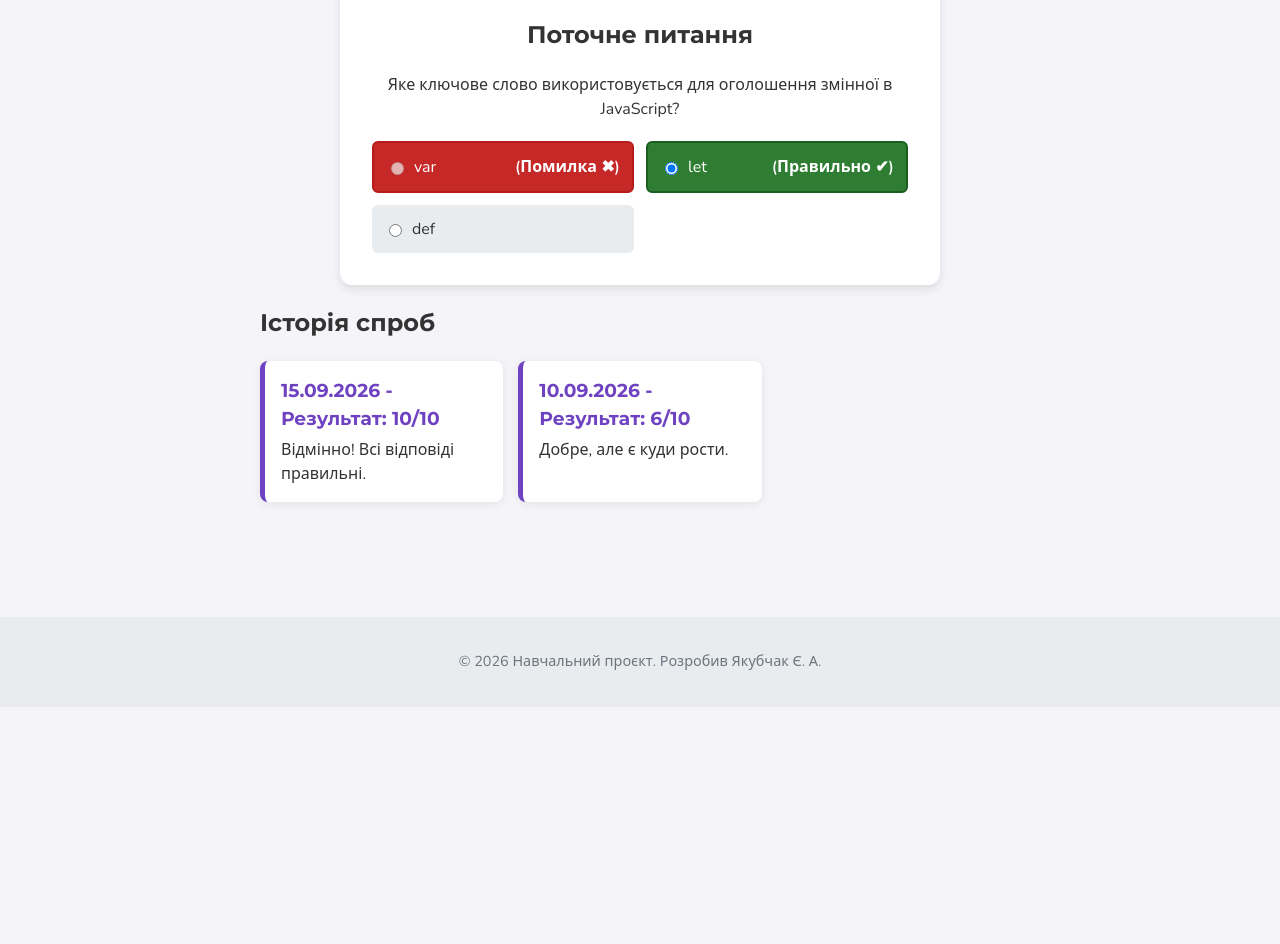
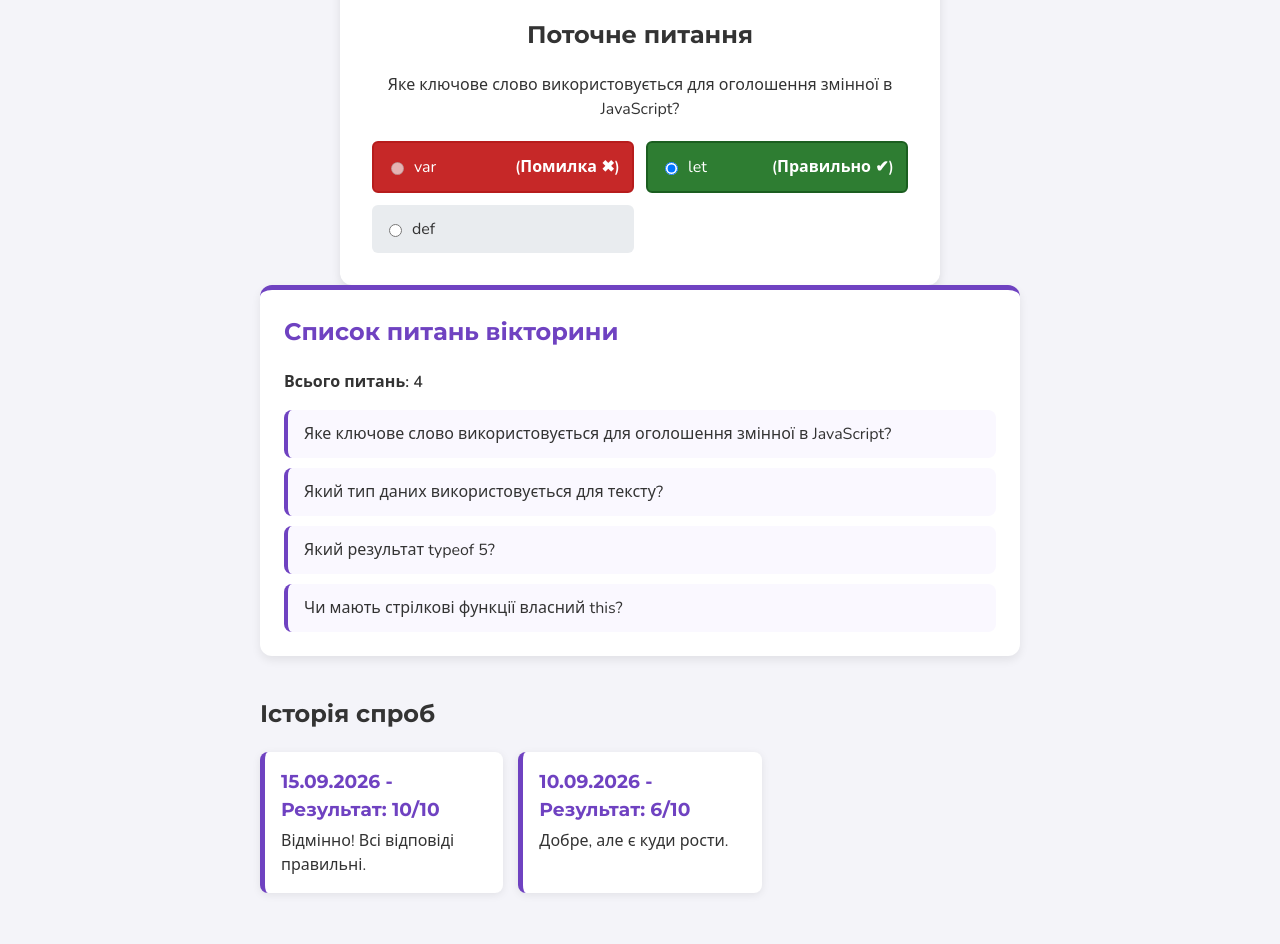
Before and after one commit to zenaakubcak-png/quiz-app, a plain HTML site: page index.html in a window 1280 px wide. Shown: the part 234-1178 px from the top of the page. Before the commit the page ends 941 px from the top, so only its background shows below. Drawn offline with nearby package versions, Linux system fonts and the light colour scheme.

Commit message:
7 лаба

```diff
--- a/css/style.css
+++ b/css/style.css
@@ -290,3 +290,45 @@ img {
         grid-template-columns: repeat(3, 1fr);
     }
 }
+/* =========================================
+   СПИСОК ПИТАНЬ ТА ПІДСУМОК (Практикум 7, Варіант 8)
+   ========================================= */
+#questions-bank {
+    background-color: white;
+    padding: 24px;
+    border-radius: 12px;
+    box-shadow: 0 4px 10px rgba(0, 0, 0, 0.08);
+    border-top: 5px solid #6f42c1;
+}
+
+#questions-bank h2 {
+    margin-top: 0;
+    color: #6f42c1;
+}
+
+#questions-count {
+    font-weight: 600;
+    color: #333;
+    margin-bottom: 16px;
+}
+
+#questions-list {
+    list-style: none;
+    padding: 0;
+    margin: 0;
+    display: flex;
+    flex-direction: column;
+    gap: 10px;
+}
+
+#questions-list li {
+    background-color: #f4f4f9;
+    padding: 12px 16px;
+    border-radius: 8px;
+    border-left: 4px solid #6c757d;
+}
+
+#questions-list li.answered {
+    border-left-color: #6f42c1;
+    background-color: #faf8ff;
+}
--- a/index.html
+++ b/index.html
@@ -13,6 +13,7 @@
         <h1>Вікторина</h1>
         <nav>
             <a href="#current-question">Питання</a>
+            <a href="#questions-bank">Список питань</a>
             <a href="#history">Результати</a>
         </nav>
     </header>
@@ -21,7 +22,6 @@
     <main>
         <!-- Секція поточного питання -->
         <section id="current-question">
-            <!-- ДОДАНО: Нечітка вимога (виразний номер питання та прогрес) -->
             <div class="question-header">
                 <span class="question-number">Питання 3 з 10</span>
                 <div class="progress-bar-container">
@@ -33,7 +33,6 @@
             <p>Яке ключове слово використовується для оголошення змінної в JavaScript?</p>
 
             <form class="options">
-                <!-- ДОДАНО: класи correct / incorrect та span з текстом результату для доступності (чітка вимога) -->
                 <label class="option-btn incorrect">
                     <input type="radio" name="q1" id="ans1" disabled> var
                     <span class="result-text">(Помилка ✖)</span>
@@ -50,7 +49,17 @@
             </form>
         </section>
 
-        <!-- Секція історії спроб (повторювані елементи розмічаємо як article) -->
+        <!-- Секція списку питань (динамічний рендер за варіантом 8) -->
+        <section id="questions-bank">
+            <h2>Список питань вікторини</h2>
+            <p id="questions-count">Всього питань: 0</p>
+            <ul id="questions-list">
+                <!-- Статичний приклад-орієнтир з попереднього етапу; видаляється у script.js -->
+                <li class="static-example" data-answer="example">Приклад статичного питання для перевірки видалення</li>
+            </ul>
+        </section>
+
+        <!-- Секція історії спроб -->
         <section id="history">
             <h2>Історія спроб</h2>
             <div class="history-cards">
@@ -70,7 +79,5 @@
     <footer>
         <p>&copy; 2026 Навчальний проєкт. Розробив Якубчак Є. А.</p>
     </footer>
-
-    <script src="js/app.js"></script>
 </body>
 </html>
--- a/script.js
+++ b/script.js
@@ -1,6 +1,12 @@
 // Перевірка підключення
 // Виводимо повідомлення, щоб переконатися, що файл успішно підключено до HTML
 console.log('script.js підключено');
+
+// Видаляємо статичний приклад елемента зі списку на старті роботи скрипта
+const staticExample = document.querySelector('#questions-list .static-example');
+if (staticExample) {
+  staticExample.remove();
+}
 
 // Оголошення даних свого варіанта
 // Створюємо масив об'єктів з питаннями вікторини та правильними відповідями
@@ -10,6 +16,37 @@ const quizData = [
   { question: "Який результат typeof 5?", answer: "number" },
   { question: "Чи мають стрілкові функції власний this?", answer: "ні" }
 ];
+
+// Обираємо контейнер для списку питань та підсумковий елемент
+const listContainer = document.querySelector('#questions-list');
+const questionsCountEl = document.querySelector('#questions-count');
+
+// Функція рендеру списку питань у DOM
+// Очищає контейнер, створює елементи <li> для кожного питання, додає data-answer та умовний клас
+function renderQuestions(questions) {
+  if (!listContainer) return;
+
+  listContainer.innerHTML = '';
+
+  questions.forEach((item) => {
+    const listItem = document.createElement('li');
+    listItem.textContent = item.question;
+    listItem.dataset.answer = item.answer;
+
+    if (Boolean(item.answer)) {
+      listItem.classList.add('answered');
+    }
+
+    listContainer.append(listItem);
+  });
+
+  if (questionsCountEl) {
+    questionsCountEl.textContent = `Всього питань: ${questions.length}`;
+  }
+}
+
+// Викликаємо функцію рендеру одразу після оголошення
+renderQuestions(quizData);
 
 // Жорстко задана відповідь користувача для тестування
 const testUserAnswer = "let";
```
